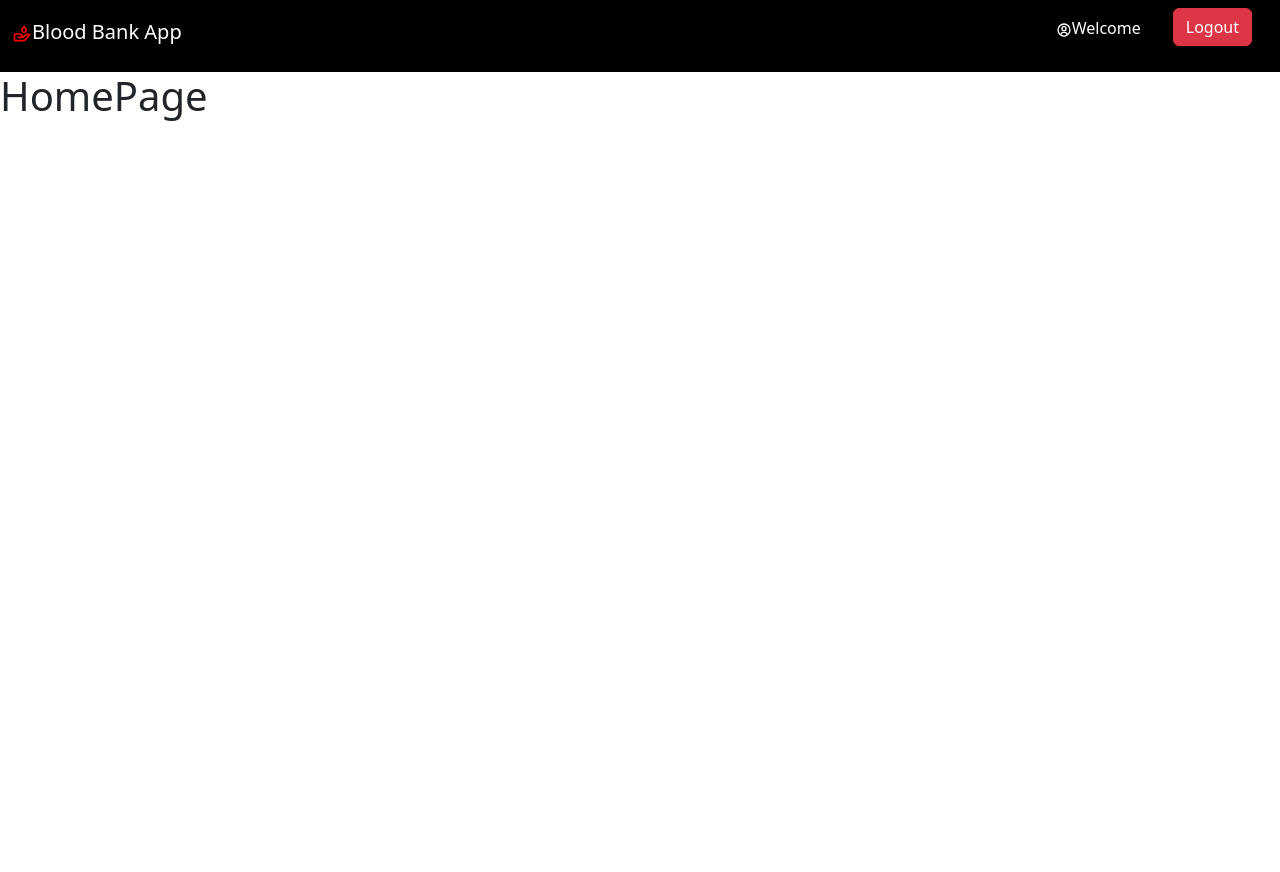
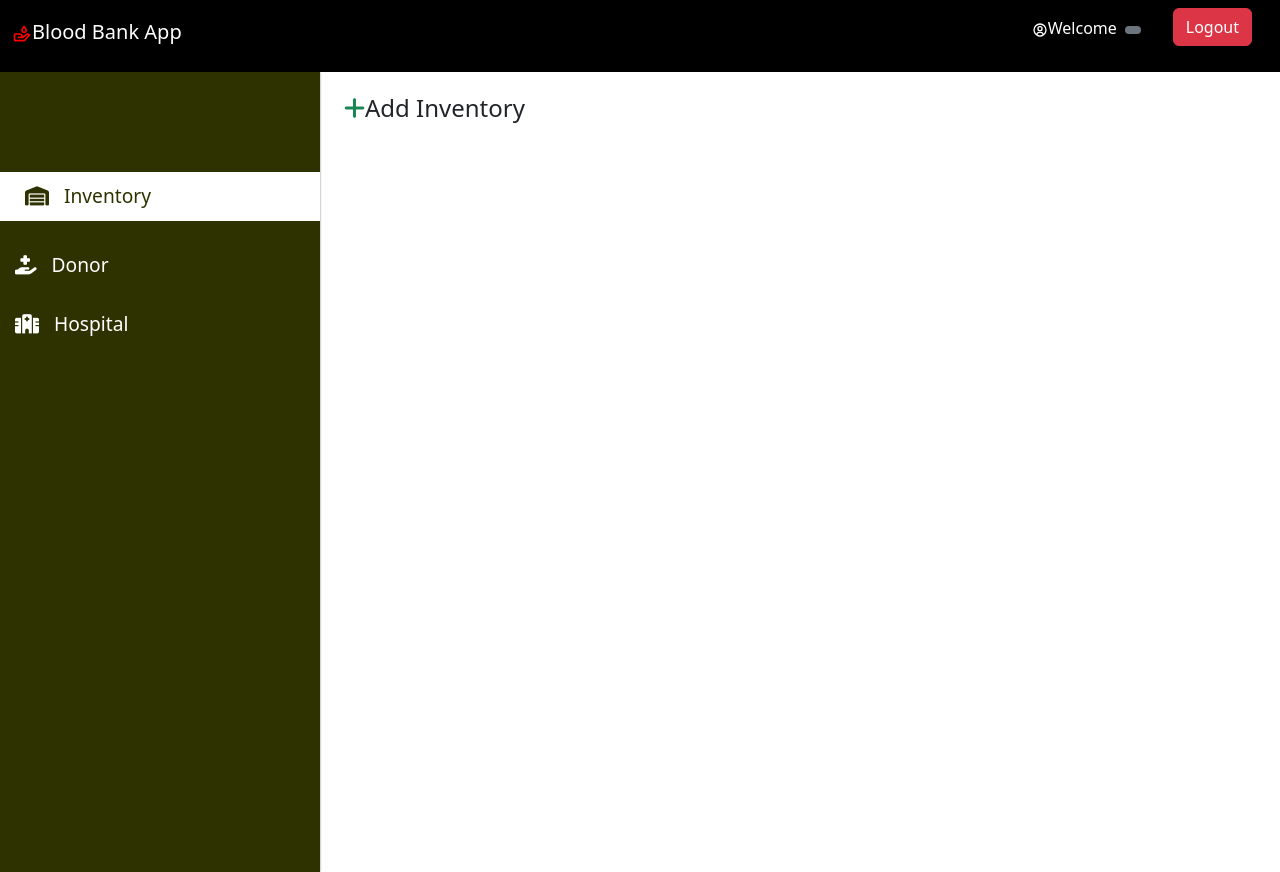
Before and after one commit to harry18121911/BancoDeSangre, a React (Vite) app in the folder client/BancoDeSangreFront/: page / in a window 1280 px wide. Before the commit the page ends 800 px from the top, so only its background shows below. Built offline with nearby package versions, Linux system fonts and the light colour scheme; no server answers; sample sign-in values are in the browser's storage.

Commit message:
Sidebar and Popout finished

```diff
--- a/client/BancoDeSangreFront/index.html
+++ b/client/BancoDeSangreFront/index.html
@@ -3,6 +3,7 @@
   <head>
     <meta charset="UTF-8" />
     <link rel="icon" type="image/svg+xml" href="/vite.svg" />
+    <link rel="stylesheet" href="https://cdnjs.cloudflare.com/ajax/libs/font-awesome/6.5.1/css/all.min.css"/>
     <meta name="viewport" content="width=device-width, initial-scale=1.0" />
     <title>Blood Bank</title>
   </head>
--- a/client/BancoDeSangreFront/src/components/shared/Layout/Header.tsx
+++ b/client/BancoDeSangreFront/src/components/shared/Layout/Header.tsx
@@ -5,6 +5,9 @@
 
 const Header = () => {
     const userName = useSelector<RootState,string>((state) => state.auth.name)
+    const userRole = useSelector<RootState,string>((state) => state.auth.role)
+    const hospitalName = useSelector<RootState,string>((state) => state.auth.hospitalName)
+    const organizationName = useSelector<RootState,string>((state) => state.auth.organizationName)
     const navigate = useNavigate();
   // logout handle
   const handleLogout= () =>{
@@ -21,7 +24,10 @@
                 <div className="navbar-brand h1"><BiDonateBlood color="red"/>Blood Bank App</div>
                 <ul className='navbar-nav flex-row'>
                     <li className='nav-item mx-3'>
-                        <p className='nav-link'><BiUserCircle/>Welcome {userName}</p>
+                        <p className='nav-link'><BiUserCircle/>Welcome {userName || hospitalName || organizationName }{" "}
+                        &nbsp;
+                        <span className="badge bg-secondary">{userRole} </span>
+                        </p>
                     </li>
                     <li className='nav-item mx-3 '>
                         <button className='btn btn-danger' onClick={handleLogout} >
--- a/client/BancoDeSangreFront/src/components/shared/Layout/Layout.tsx
+++ b/client/BancoDeSangreFront/src/components/shared/Layout/Layout.tsx
@@ -1,7 +1,8 @@
 import Header from "./Header";
+import Sidebar from "./Sidebar";
 
 type ContainerProps = {
-    children: React.ReactNode; //👈 children prop typr
+    children: React.ReactNode; // children prop type
   };
 
 
@@ -9,7 +10,10 @@
   return (
     <>
         <div className="header"><Header/></div>
-        <div className="content">{props.children}</div>
+        <div className="row g-0">
+          <div className="col-md-3"><Sidebar/></div>
+          <div className="col-md-9">{props.children}</div>
+        </div>
     </>
   )
 }
--- /dev/null
+++ b/client/BancoDeSangreFront/src/components/shared/Layout/Menus/userMenu.tsx
@@ -0,0 +1,17 @@
+export const userMenu = [
+  {
+    name:'Inventory',
+    path:"/",
+    icon:"fa-solid fa-warehouse"
+  },
+  {
+    name:'Donor',
+    path:'/donor',
+    icon: 'fa-solid fa-hand-holding-medical'
+  },
+  {
+    name:'Hospital',
+    path:'/hospital',
+    icon:'fa-solid fa-hospital',
+  }
+]
--- /dev/null
+++ b/client/BancoDeSangreFront/src/components/shared/Layout/Sidebar.tsx
@@ -0,0 +1,26 @@
+import { userMenu } from "./Menus/userMenu"
+import { Link, useLocation } from "react-router-dom"
+import "../../../styles/Layout.css"
+const Sidebar = () => {
+  const location = useLocation();
+
+  return (
+    <div>
+      <div className="sidebar">
+        <div className="menu">
+          {userMenu.map((menu) =>{
+            const isActive = location.pathname === menu.path;
+            return(
+              <div className={`menu-item ${isActive && 'active'}`}>
+                <i  className={menu.icon}></i>
+                <Link to={menu.path}>{menu.name}</Link>
+              </div>
+            );
+          })}
+        </div>
+      </div>
+    </div>
+  )
+}
+
+export default Sidebar
--- /dev/null
+++ b/client/BancoDeSangreFront/src/components/shared/modal/Modal.tsx
@@ -0,0 +1,28 @@
+const Modal = () => {
+  return (
+    <>
+    <div className="modal fade" id="staticBackdrop" data-bs-backdrop="static" data-bs-keyboard="false" tabIndex={-1} aria-labelledby="staticBackdropLabel" aria-hidden="true">
+  <div className="modal-dialog">
+    <div className="modal-content">
+      <div className="modal-header">
+        <h5 className="modal-title" id="staticBackdropLabel">Modal title</h5>
+        <button type="button" className="btn-close" data-bs-dismiss="modal" aria-label="Close" />
+      </div>
+      <div className="modal-body">
+        ...
+      </div>
+      <div className="modal-footer">
+        <button type="button" className="btn btn-secondary" data-bs-dismiss="modal">Close</button>
+        <button type="button" className="btn btn-primary">Understood</button>
+      </div>
+    </div>
+  </div>
+</div>
+
+
+    </>
+
+  )
+}
+
+export default Modal
--- a/client/BancoDeSangreFront/src/pages/HomePage.tsx
+++ b/client/BancoDeSangreFront/src/pages/HomePage.tsx
@@ -3,7 +3,8 @@
 import Spinner from "../components/shared/Spinner"
 import toast from "react-hot-toast"
 import Layout from "../components/shared/Layout/Layout"
-
+import Modal from "../components/shared/modal/Modal"
+import "bootstrap/dist/js/bootstrap.min.js";
 const HomePage = () => {
   const loading = useSelector<RootState,boolean>((state) => state.auth.loading)
   const error = useSelector<RootState,string>((state) => state.auth.error)
@@ -14,9 +15,20 @@
   {loading ? (
     <Spinner/>
     ) : (
-      <h1>HomePage</h1>
-  )}
-  </Layout>
+          <>
+              <h4
+                className="ms-4"
+                data-bs-toggle="modal"
+                data-bs-target="#staticBackdrop"
+                style={{cursor:"pointer"}}>
+                <i className="fa-solid fa-plus text-success py-4"></i>
+                Add Inventory
+              </h4>
+
+          <Modal/>
+          </>
+        )}
+              </Layout>
   )
 }
 
--- a/client/BancoDeSangreFront/src/redux/features/auth/authSlice.ts
+++ b/client/BancoDeSangreFront/src/redux/features/auth/authSlice.ts
@@ -5,13 +5,18 @@
 
 const error :string = "";
 const name : string = "";
-
+const role : string = "";
+const hospitalName: string = "";
+const organizationName: string= "";
 const initialState = {
     loading:false,
     user:{},
     token,
     error,
     name,
+    role,
+    hospitalName,
+    organizationName
 }
 
 const authSlice= createSlice({
@@ -63,7 +68,10 @@
             state.loading = false;
             state.user = payload.user;
             state.token = token;
-            state.name = payload.user.name
+            state.name = payload.user.name;
+            state.role = payload.user.role;
+            state.hospitalName = payload.user.hospitalName;
+            state.organizationName = payload.user.organizationName;
         })
         builder.addCase(getCurrentUser.rejected, (state, ) =>{
             state.loading = false;
--- /dev/null
+++ b/client/BancoDeSangreFront/src/styles/Layout.css
@@ -0,0 +1,36 @@
+.sidebar{
+  height: 100vh !important;
+  background-color: #2e3200 ;
+  box-shadow: 0 0 2px gray;
+  color: white;
+}
+
+.menu{
+  padding-top: 100px;
+}
+
+.menu-item{
+  padding-top: 30px;
+}
+
+.menu-item a {
+  color: white;
+  text-decoration: none;
+  font-size: 1.2rem;
+}
+
+.menu-item i{
+  font-size: 1.2rem;
+  margin:0 15px;
+  color: white;
+}
+
+.active{
+  background-color: white;
+  padding: 10px;
+}
+
+.active a,
+.active i{
+  color:#2e3200
+}
```
